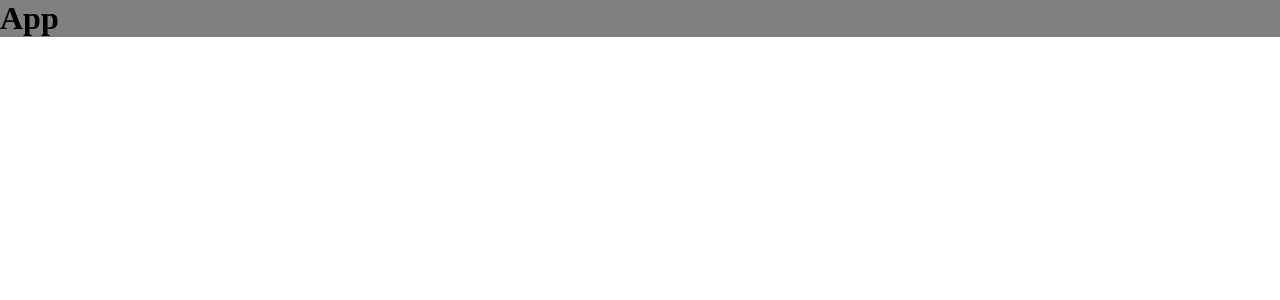
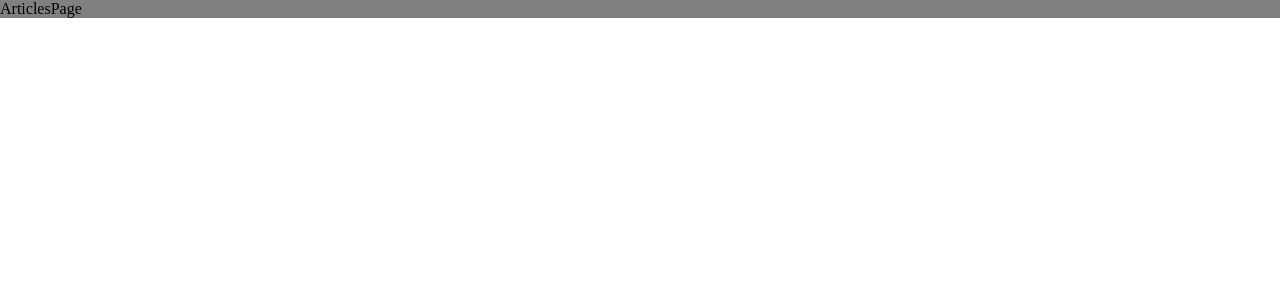
Before and after one commit to endlesscod1ng/article-space, a React app: page /articles in a window 1280 px wide. Shown: the top 300 px of the page. Built offline with nearby package versions, Linux system fonts and the light colour scheme.

Commit message:
mk cdSpltng

```diff
--- a/src/app/App/App.tsx
+++ b/src/app/App/App.tsx
@@ -1,9 +1,21 @@
+import { Routes, Route } from "react-router";
 import s from "./App.module.scss";
+import { HomePage } from "../../pages/HomePage";
+import { ArticlesPage } from "../../pages/ArticlesPage";
 
 export function App() {
   return (
     <div className={s.app}>
-      <h1>App</h1>
+      <Routes>
+        <Route
+          path={"/"}
+          element={<HomePage />}
+        />
+        <Route
+          path={"/articles"}
+          element={<ArticlesPage />}
+        />
+      </Routes>
     </div>
   );
 }
--- a/src/index.tsx
+++ b/src/index.tsx
@@ -1,6 +1,11 @@
 import { createRoot } from "react-dom/client";
 import { App } from "./app/App/App";
 import "./app/styles/index.scss";
+import { BrowserRouter } from "react-router-dom";
 
 const root = createRoot(document.getElementById("root") as HTMLElement);
-root.render(<App />);
+root.render(
+  <BrowserRouter>
+    <App />
+  </BrowserRouter>,
+);
--- /dev/null
+++ b/src/pages/ArticlesPage/index.ts
@@ -0,0 +1 @@
+export { ArticlesPageAsync as ArticlesPage } from "./ui/ArticlesPageAsync";
--- /dev/null
+++ b/src/pages/ArticlesPage/ui/ArticlesPage.tsx
@@ -0,0 +1,14 @@
+import s from "./ArticlesPage.module.scss";
+
+interface ArticlesPageProps {
+  className?: string;
+}
+
+const ArticlesPage = ({ className }: ArticlesPageProps) => {
+  return (
+    <div className={[s.articlesPage, className].filter(Boolean).join(" ")}>
+      <div>ArticlesPage</div>
+    </div>
+  );
+};
+export default ArticlesPage;
--- /dev/null
+++ b/src/pages/ArticlesPage/ui/ArticlesPageAsync.tsx
@@ -0,0 +1,3 @@
+import { lazy } from "react";
+
+export const ArticlesPageAsync = lazy(() => import("./ArticlesPage"));
--- /dev/null
+++ b/src/pages/HomePage/index.ts
@@ -0,0 +1 @@
+export { HomePageAsync as HomePage } from "./ui/HomePageAsync";
--- /dev/null
+++ b/src/pages/HomePage/ui/HomePage.tsx
@@ -0,0 +1,14 @@
+import s from "./HomePage.module.scss";
+
+interface HomePageProps {
+  className?: string;
+}
+
+const HomePage = ({ className }: HomePageProps) => {
+  return (
+    <div className={[s.homePage, className].filter(Boolean).join(" ")}>
+      <div>HomePage</div>
+    </div>
+  );
+};
+export default HomePage;
--- /dev/null
+++ b/src/pages/HomePage/ui/HomePageAsync.tsx
@@ -0,0 +1,3 @@
+import { lazy } from "react";
+
+export const HomePageAsync =lazy(()=>import("./HomePage"))
```
Also changed, not shown: package.json (+5 -4 lines), src/pages/ArticlesPage/ui/ArticlesPage.module.scss (added), src/pages/HomePage/ui/HomePage.module.scss (added), 2 other files (tests, documents, lock files or other folders).
